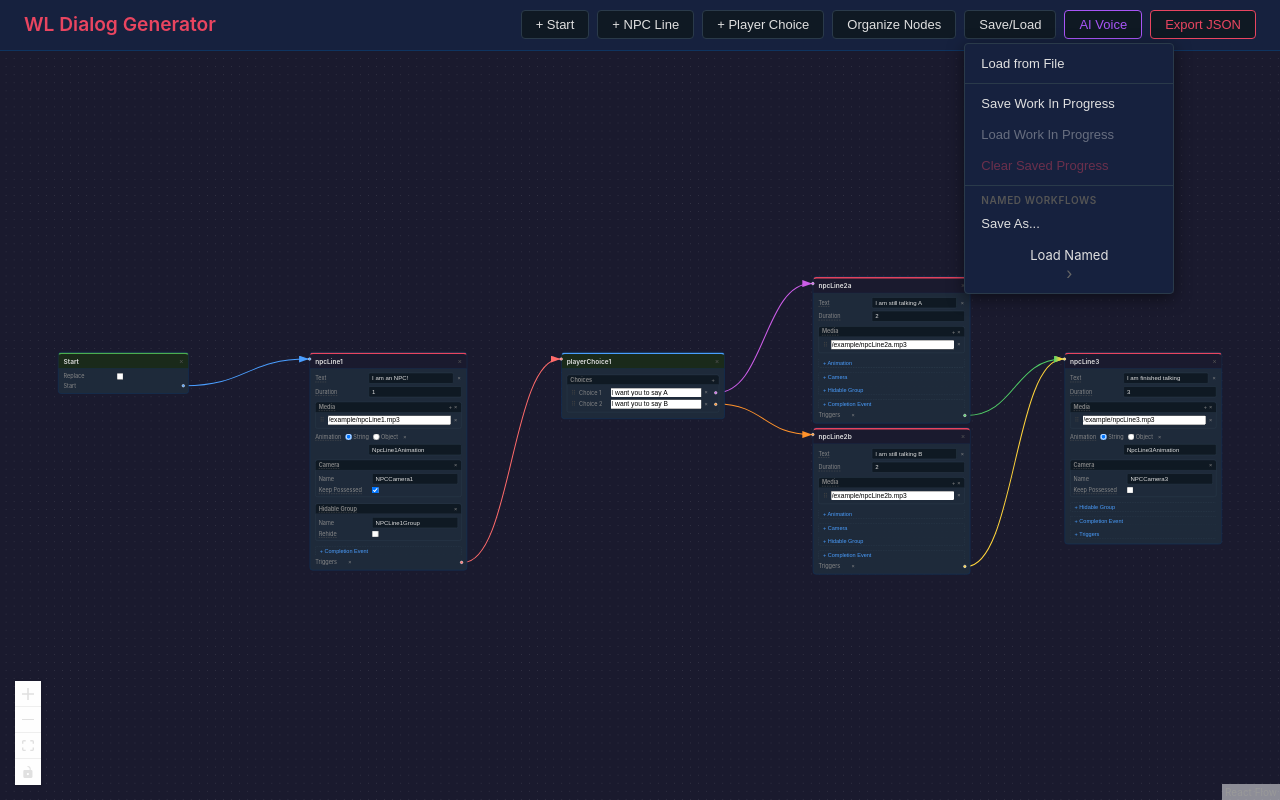
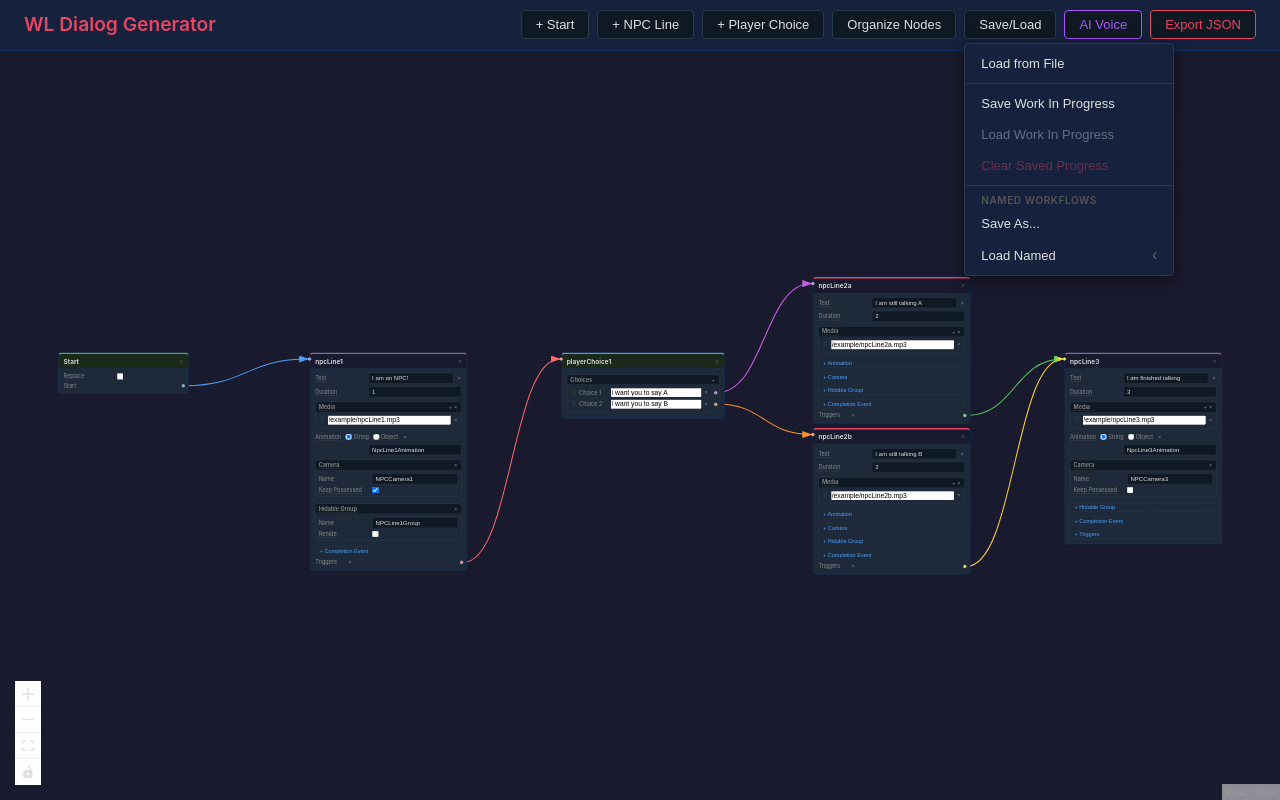
Before and after one commit to theguy-gay/wl-dialog-generator, a React (Vite) app in the folder web/: page / in a window 1280 px wide. Both pictures are taken after a click on the button "Save/Load". Built offline with nearby package versions, Linux system fonts and the light colour scheme.

Commit message:
Some Front End Save Improvements

```diff
--- a/web/src/App.css
+++ b/web/src/App.css
@@ -419,13 +419,14 @@ body {
 
 .menu-item-has-sub {
   display: flex;
+  flex-direction: row;
   justify-content: space-between;
   align-items: center;
-  cursor: default;
   user-select: none;
 }
 
-.menu-item-has-sub:hover {
+.menu-item-has-sub:hover,
+.menu-item-sub-open {
   background: #1e2a3a;
 }
 
@@ -437,7 +438,7 @@ body {
 
 .save-load-submenu {
   position: absolute;
-  left: 100%;
+  right: 100%;
   top: 0;
   background: #16213e;
   border: 1px solid #2a3a4a;
@@ -503,12 +504,12 @@ body {
 }
 
 .submenu-item-delete {
+  display: flex;
+  align-items: center;
   background: none;
   border: none;
-  color: #444;
+  color: #555;
   cursor: pointer;
-  font-size: 18px;
-  line-height: 1;
   padding: 4px 10px 4px 4px;
   flex-shrink: 0;
 }
--- a/web/src/components/SaveLoadMenu.tsx
+++ b/web/src/components/SaveLoadMenu.tsx
@@ -116,15 +116,14 @@ export function SaveLoadMenu({
         </button>
       )}
 
-      <div
-        className="menu-item-with-sub"
-        onMouseEnter={() => setShowLoadSub(true)}
-        onMouseLeave={() => setShowLoadSub(false)}
-      >
-        <div className="menu-item menu-item-has-sub">
+      <div className="menu-item-with-sub">
+        <button
+          className={`menu-item menu-item-has-sub${showLoadSub ? ' menu-item-sub-open' : ''}`}
+          onClick={() => setShowLoadSub(s => !s)}
+        >
           Load Named
-          <span className="menu-item-arrow">›</span>
-        </div>
+          <span className="menu-item-arrow">‹</span>
+        </button>
         {showLoadSub && (
           <div className="save-load-submenu">
             {savedWorkflows.length === 0 ? (
@@ -143,9 +142,19 @@ export function SaveLoadMenu({
                   <button
                     className="submenu-item-delete"
                     title="Delete"
-                    onClick={e => { e.stopPropagation(); onDeleteWorkflow(wf.id); }}
+                    onClick={e => {
+                      e.stopPropagation();
+                      if (confirm(`Delete workflow "${wf.name}"? This cannot be undone.`)) {
+                        onDeleteWorkflow(wf.id);
+                      }
+                    }}
                   >
-                    ×
+                    <svg width="13" height="13" viewBox="0 0 24 24" fill="none" stroke="currentColor" strokeWidth="2" strokeLinecap="round" strokeLinejoin="round" aria-hidden="true">
+                      <polyline points="3 6 5 6 21 6" />
+                      <path d="M19 6v14a2 2 0 0 1-2 2H7a2 2 0 0 1-2-2V6m3 0V4a2 2 0 0 1 2-2h4a2 2 0 0 1 2 2v2" />
+                      <line x1="10" y1="11" x2="10" y2="17" />
+                      <line x1="14" y1="11" x2="14" y2="17" />
+                    </svg>
                   </button>
                 </div>
               ))
```
